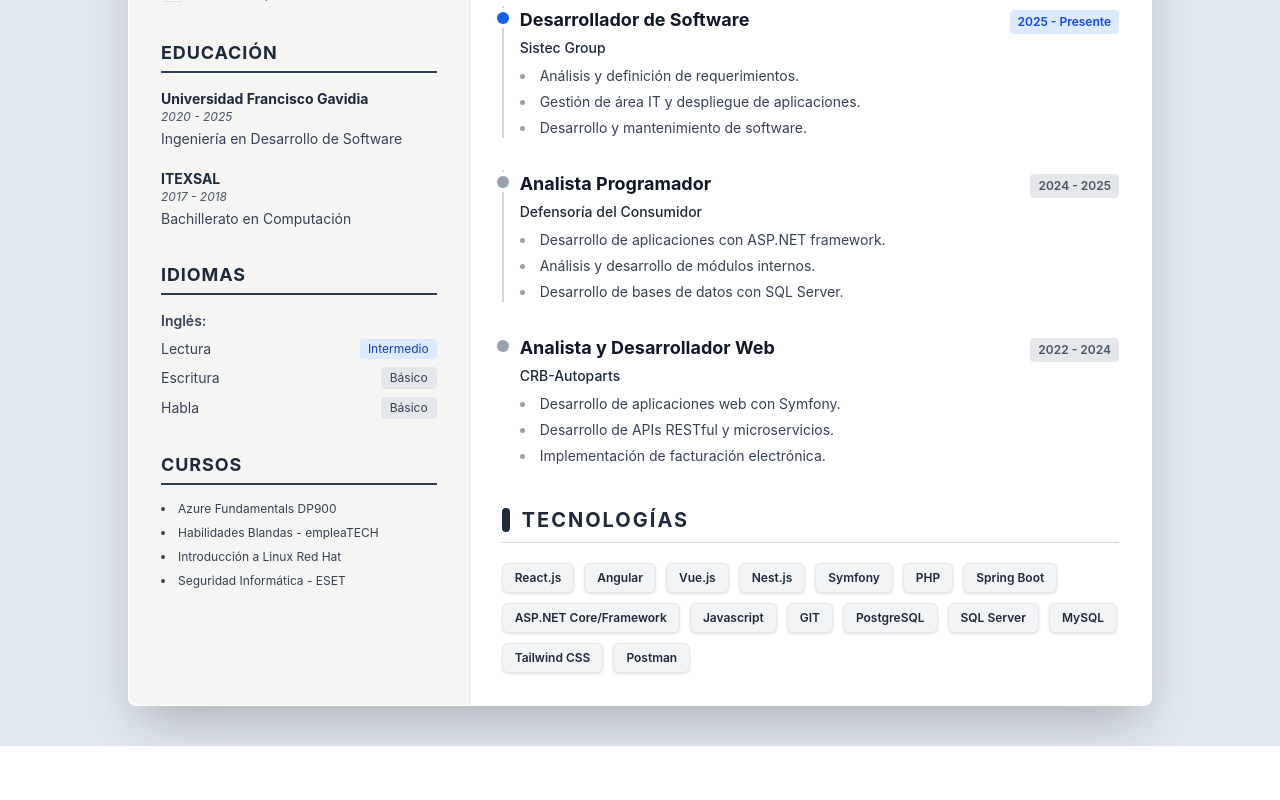
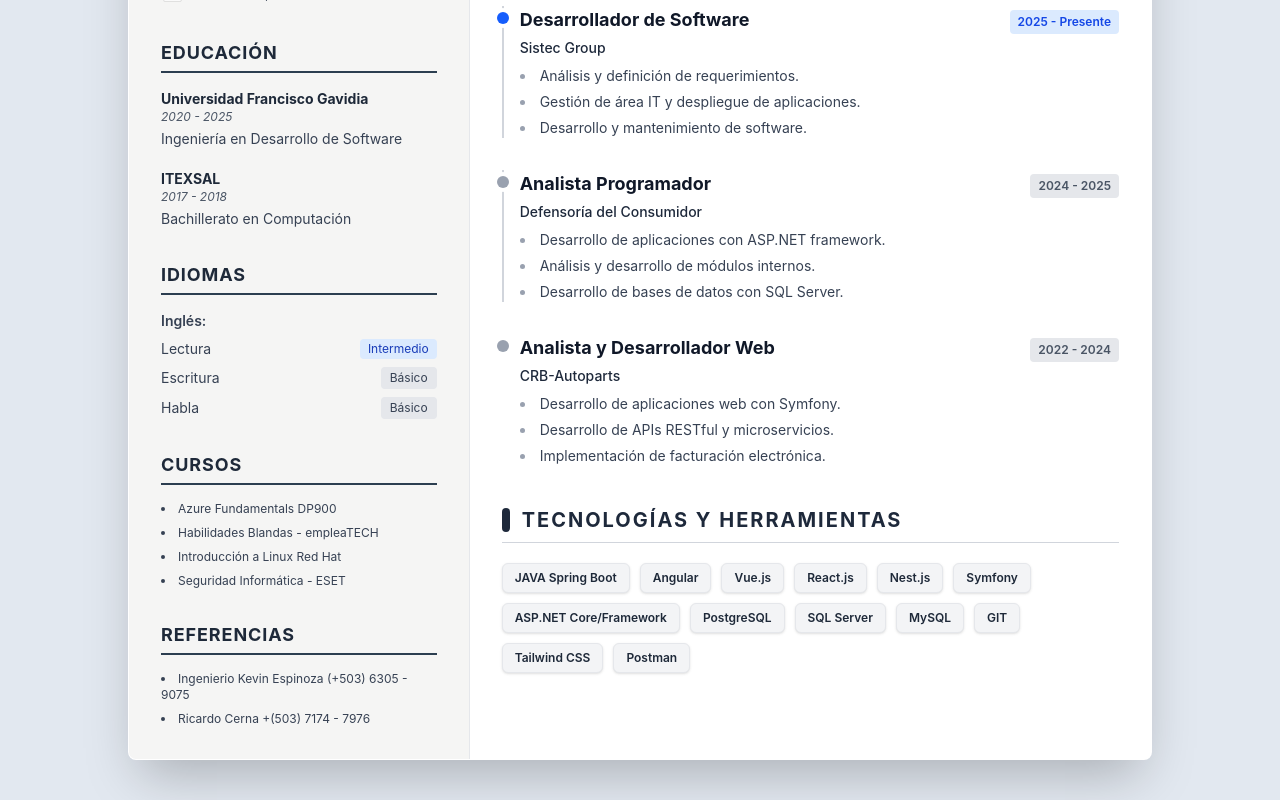
Before and after one commit to Gjuarez22/curriculum_online, a Vue app: page / in a window 1280 px wide. Shown: the part 480-1280 px from the top of the page. Before the commit the page ends 1226 px from the top, so only its background shows below. Built offline with nearby package versions, Linux system fonts and the light colour scheme; the HTML template or start-up script is replaced by a standard one.

Commit message:
Cambios menores ingresado imagen

```diff
--- a/src/views/CurriculumView.vue
+++ b/src/views/CurriculumView.vue
@@ -43,7 +43,7 @@
           <!-- Foto -->
           <div class="flex justify-center mb-6 mt-4 md:mt-0">
             <img
-              src="https://via.placeholder.com/150"
+              src="/img/perfil.jpeg"
               alt="Gerardo Juárez"
               class="w-32 h-40 md:w-40 md:h-48 object-cover border-4 border-white dark:border-slate-700 shadow-md dark:shadow-lg rounded-sm transition-colors"
             />
@@ -127,7 +127,7 @@
           </section>
 
           <!-- Cursos -->
-          <section>
+          <section class="mb-8">
             <h2
               class="text-lg font-bold border-b-2 border-[#2c3e50] dark:border-blue-500/50 mb-4 pb-1 uppercase tracking-wider dark:text-slate-100"
             >
@@ -138,6 +138,19 @@
               <li>Habilidades Blandas - empleaTECH</li>
               <li>Introducción a Linux Red Hat</li>
               <li>Seguridad Informática - ESET</li>
+            </ul>
+          </section>
+
+          <!-- Referencias -->
+          <section>
+            <h2
+              class="text-lg font-bold border-b-2 border-[#2c3e50] dark:border-blue-500/50 mb-4 pb-1 uppercase tracking-wider dark:text-slate-100"
+            >
+              Referencias
+            </h2>
+            <ul class="list-disc list-inside text-xs space-y-2 text-gray-700 dark:text-slate-400">
+              <li>Ingenierio Kevin Espinoza (+503) 6305 - 9075</li>
+              <li>Ricardo Cerna +(503) 7174 - 7976</li>
             </ul>
           </section>
         </aside>
@@ -271,7 +284,7 @@
               class="text-xl font-bold text-[#1e293b] dark:text-slate-100 border-b border-gray-300 dark:border-slate-700 mb-5 pb-2 tracking-widest uppercase flex items-center transition-colors"
             >
               <span class="bg-[#1e293b] dark:bg-blue-500 w-2 h-6 mr-3 rounded-sm"></span>
-              Tecnologías
+              Tecnologías y herramientas
             </h2>
             <div class="flex flex-wrap gap-2.5">
               <span
@@ -301,19 +314,19 @@ const toggleTheme = () => {
 }
 
 const skills = [
-  'React.js',
+  'JAVA Spring Boot',
   'Angular',
   'Vue.js',
+  'React.js',
   'Nest.js',
   'Symfony',
-  'PHP',
-  'Spring Boot',
   'ASP.NET Core/Framework',
-  'Javascript',
-  'GIT',
+
   'PostgreSQL',
   'SQL Server',
   'MySQL',
+
+  'GIT',
   'Tailwind CSS',
   'Postman',
 ]
```
Also changed, not shown: public/img/perfil.jpeg (added).
